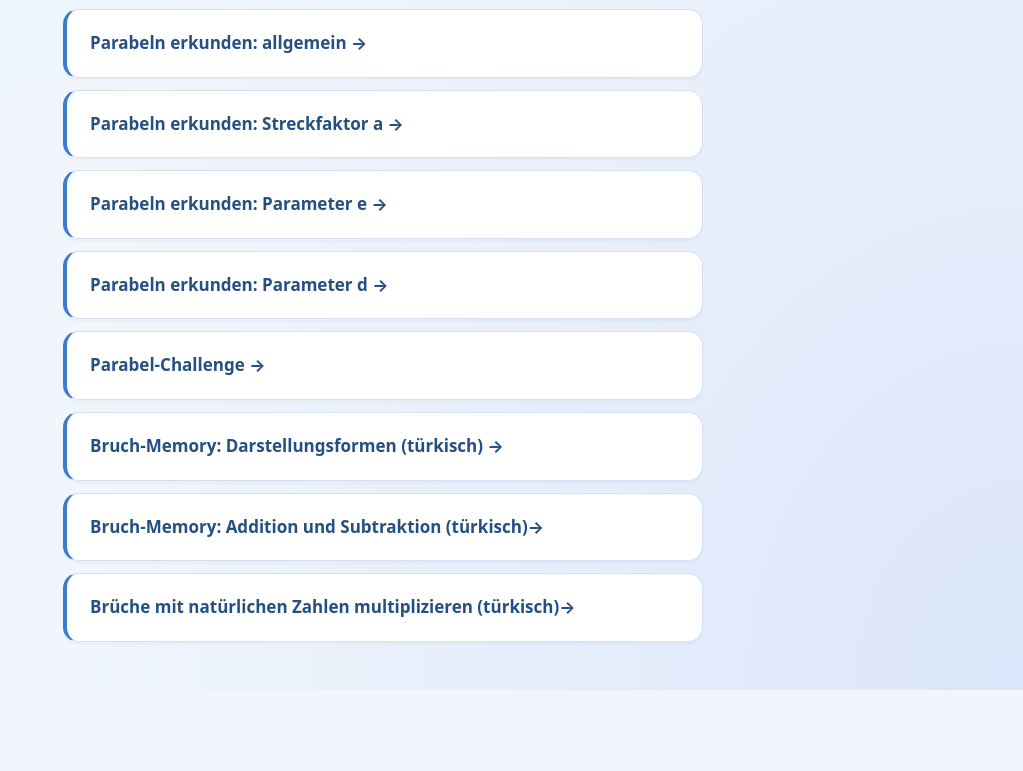
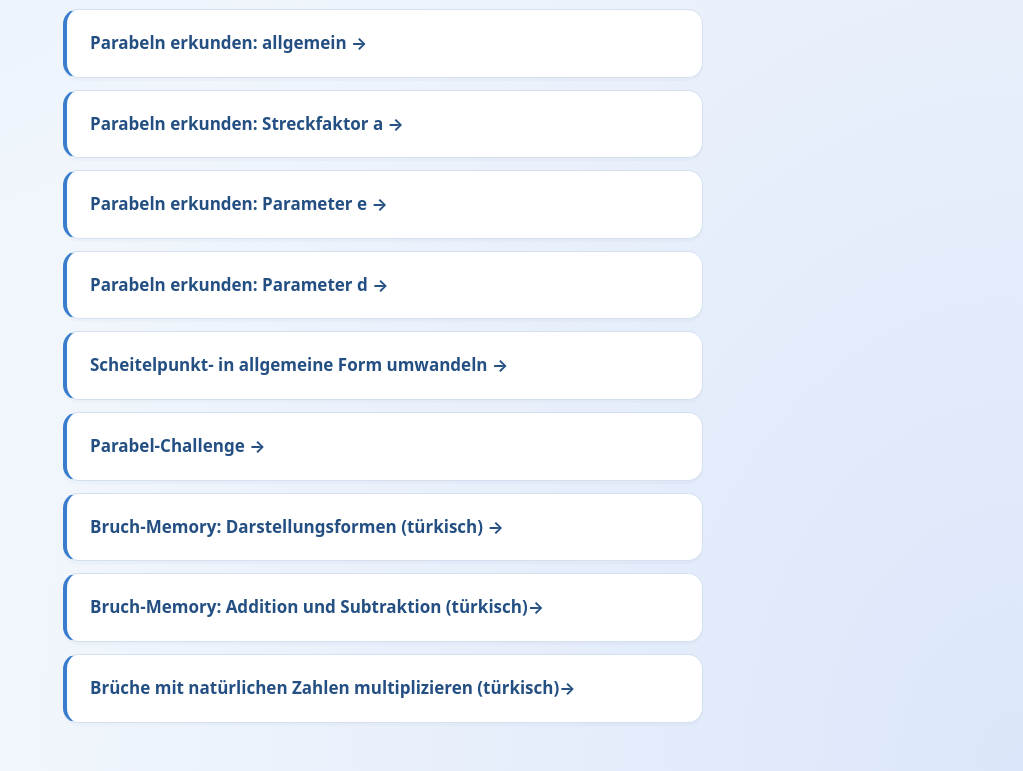
Before and after one commit to schf-fals/mathe-tools, a plain HTML site: page index.html in a window 1280 px wide. Shown: the part 913-1684 px from the top of the page, without its empty margins (257-1280 px from the left). Before the commit the page ends 1603 px from the top, so only its background shows below. Drawn offline with Linux system fonts and the light colour scheme.

Commit message:
Add link for converting vertex to general form

```diff
--- a/index.html
+++ b/index.html
@@ -41,6 +41,7 @@
       <a href="./parabeln_erkunden_streckfaktor_a/">Parabeln erkunden: Streckfaktor a →</a>
       <a href="./parabeln_erkunden_parameter_e/">Parabeln erkunden: Parameter e →</a>
       <a href="./parabeln_erkunden_parameter_d/">Parabeln erkunden: Parameter d →</a>
+      <a href="./parabeln_scheitelpunkt_in_allg/">Scheitelpunkt- in allgemeine Form umwandeln →</a>
       <a href="./parabel_challenge/">Parabel-Challenge →</a>
       <a href="./bruchmemory_darstellungsformen_türkisch/">Bruch-Memory: Darstellungsformen (türkisch) →</a>
       <a href="./bruchmemory_addition_subtraktion_türkisch/">Bruch-Memory: Addition und Subtraktion (türkisch)→</a>
```
